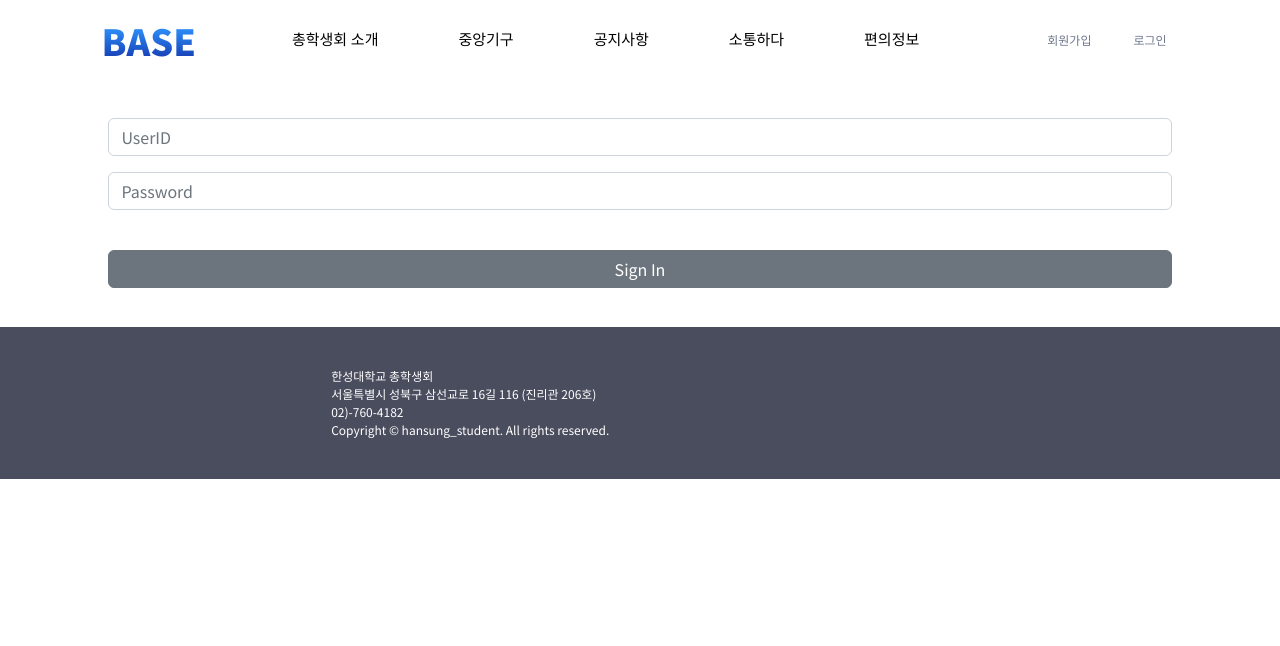
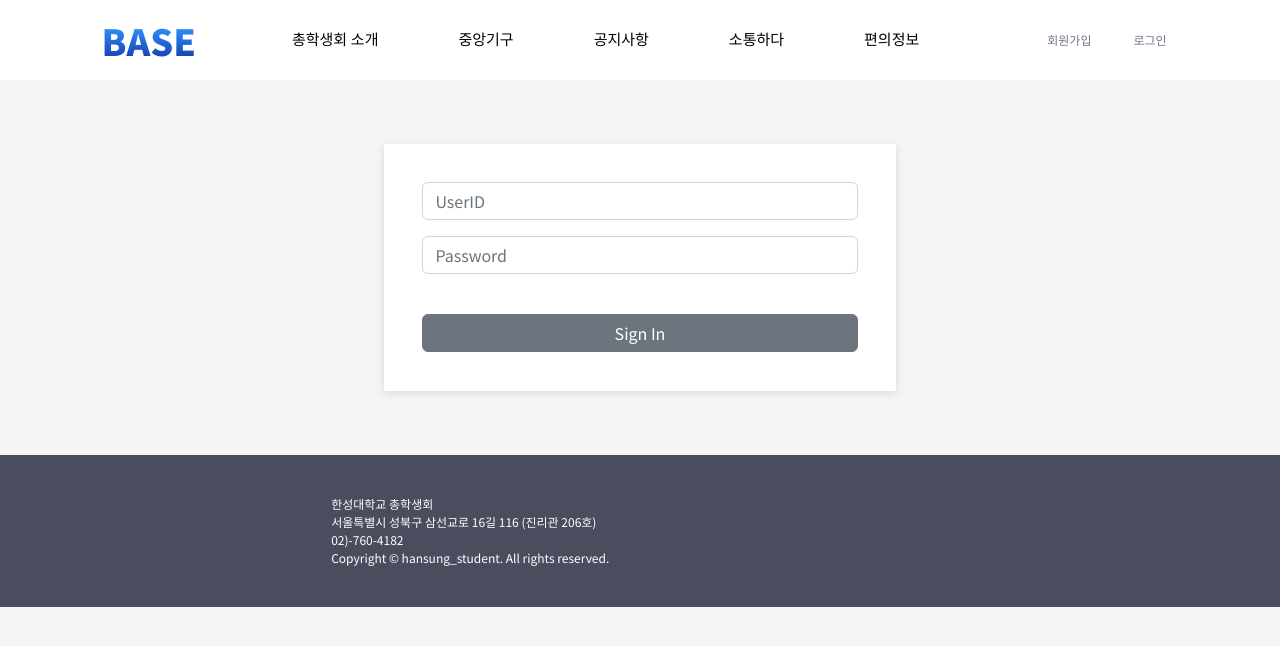
Before and after one commit to JongukYang/council-page, a React (Create React App) app in the folder council-page/: page /sign-in in a window 1280 px wide. Shown: the top 646 px of the page. Built offline with nearby package versions, Linux system fonts and the light colour scheme.

Commit message:
edit login

```diff
--- a/council-page/src/components/pages/signin/Signin.js
+++ b/council-page/src/components/pages/signin/Signin.js
@@ -3,11 +3,12 @@ import Button from "react-bootstrap/Button";
 import Row from "react-bootstrap/Row";
 import Col from "react-bootstrap/Col";
 import Container from "react-bootstrap/Container";
+import "./signin.css";
 
 function Login() {
     return (
-        <div>
-            <Container className="panel">
+        <div className="login-box">
+            <Container id="panel">
                 <Form>
                     <Form.Group
                         as={Row}
--- /dev/null
+++ b/council-page/src/components/pages/signin/signin.css
@@ -0,0 +1,12 @@
+body{
+    background: #F5F5F5;
+}
+.login-box{
+   padding: 5% 30%;
+   height: 80%;
+}
+
+#panel{
+    background-color: white;
+    box-shadow: 0px 2px 8px rgba(72, 74, 113, 0.16);
+}
```
